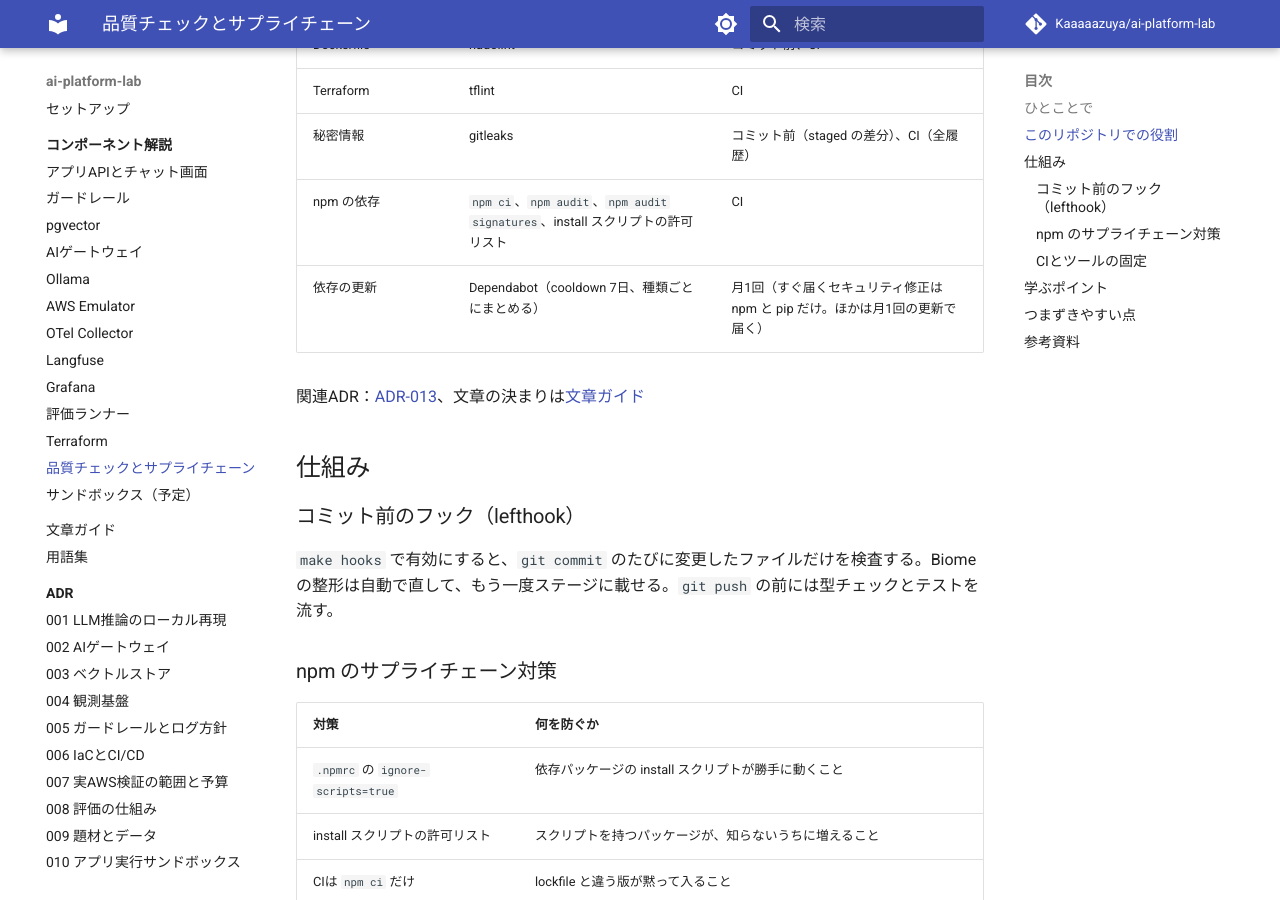
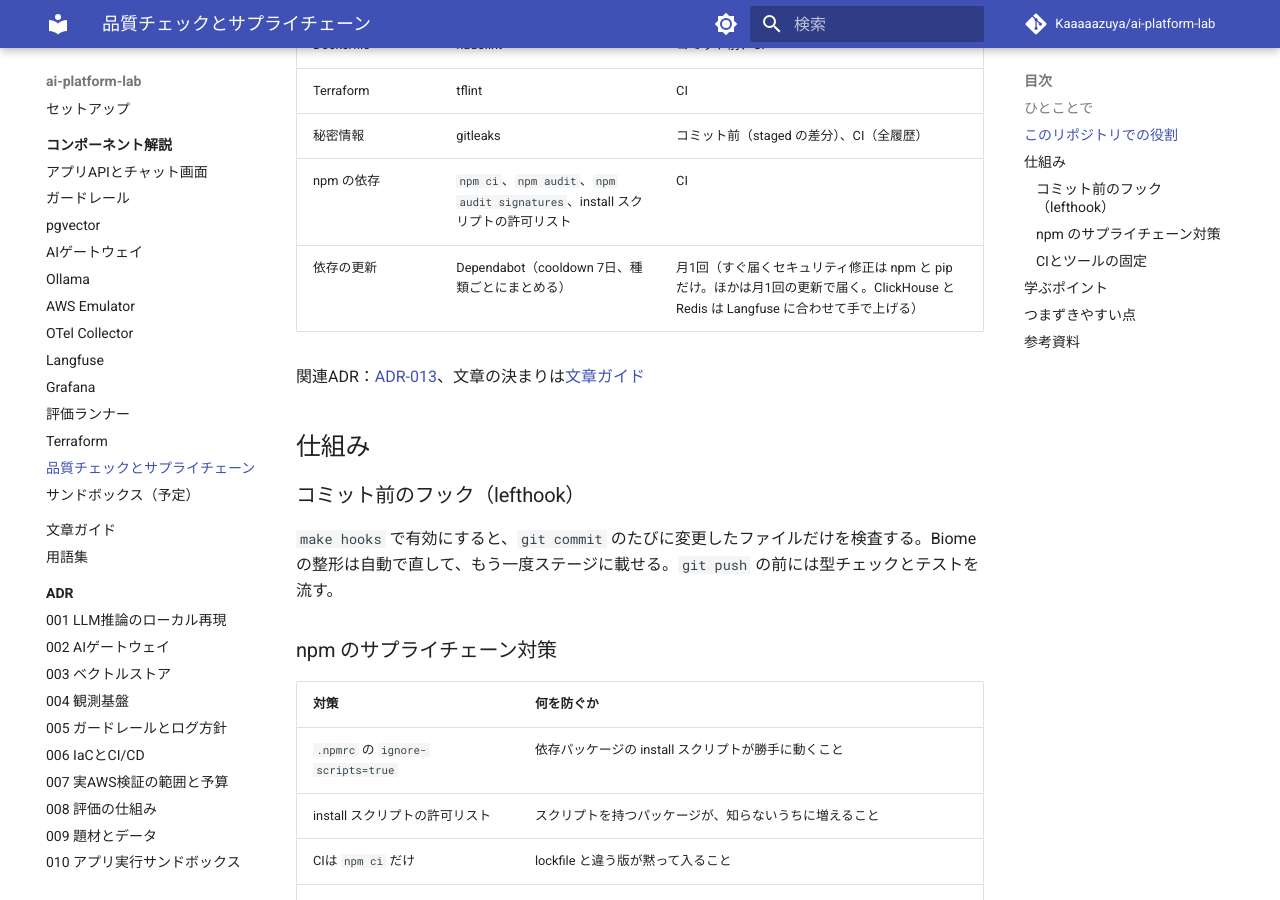
Before and after one commit to Kaaaaazuya/ai-platform-lab, an MkDocs documentation site: the page built from docs/components/quality.md, in a window 1280 px wide and 900 px high, scrolled down 619 px. Built offline with MkDocs 1.6.1 and Material for MkDocs 9.7.7, drawn with Linux system fonts in a browser that asks for light colours; comment, search, counter and statistics services are not loaded.

Commit message:
docs: note manual updates for ClickHouse and Redis
Co-Authored-By: Claude Opus 5.5 <noreply@anthropic.com>
Claude-Session: https://claude.ai/code/session_01RvGuop5SsmDaHxnBm3XBxt

```diff
--- a/docs/components/quality.md
+++ b/docs/components/quality.md
@@ -16,7 +16,7 @@
 | Terraform | tflint | CI |
 | 秘密情報 | gitleaks | コミット前（staged の差分）、CI（全履歴） |
 | npm の依存 | `npm ci`、`npm audit`、`npm audit signatures`、install スクリプトの許可リスト | CI |
-| 依存の更新 | Dependabot（cooldown 7日、種類ごとにまとめる） | 月1回（すぐ届くセキュリティ修正は npm と pip だけ。ほかは月1回の更新で届く） |
+| 依存の更新 | Dependabot（cooldown 7日、種類ごとにまとめる） | 月1回（すぐ届くセキュリティ修正は npm と pip だけ。ほかは月1回の更新で届く。ClickHouse と Redis は Langfuse に合わせて手で上げる） |
 
 関連ADR：[ADR-013](../adr/0013-dev-quality-supply-chain.md)、文章の決まりは[文章ガイド](../writing-guide.md)
 
```
